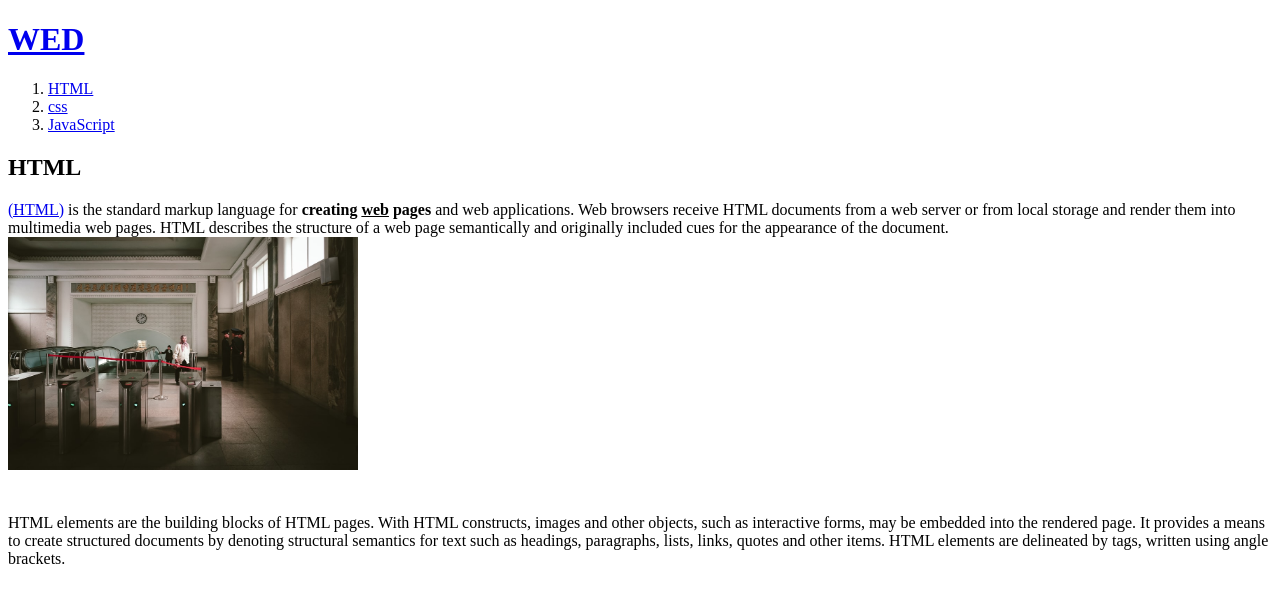
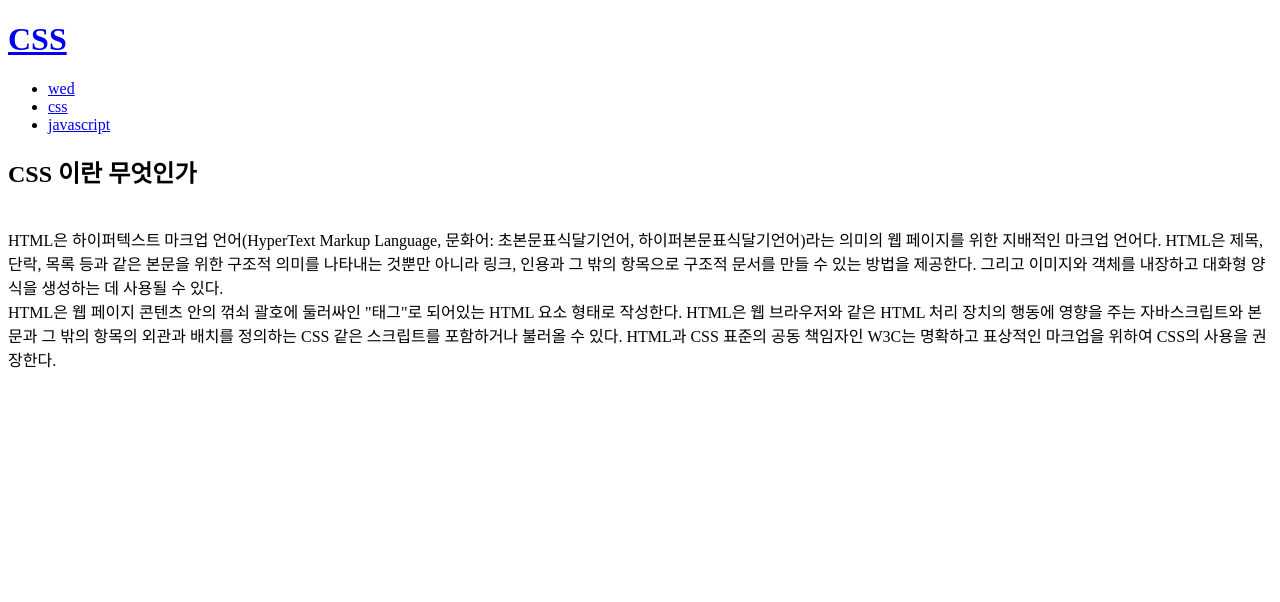
Before and after one commit to anso444/WEB2, a plain HTML site: page 2.html in a window 1280 px wide. Drawn offline with Linux system fonts and the light colour scheme.

Commit message:
Add files via upload

```diff
--- a/2.html
+++ b/2.html
@@ -1,27 +1,27 @@
-<!doctype html>
+<!DOCTYPE html>
+
 <html>
-<head>
-  <title>WEB1 - html</title>
-
-  <meta charset ="UTF-8">
-</head>
+ <head>
+<title>CSS</title>
+<meta charset="utf-8">
+  </head>
 
 <body>
-  <h1><a href="index.html">WED</a></h1>
-<ol>
-  <li><a href="1.html">HTML</a></li>
-  <li><a href="2.html">css</a></li>
-  <li><a href="3.html">JavaScript</a></li>
-</ol>
-<h2>HTML</h2>
-<p><a href="https://www.naver.com/"
-target="_blank" title=" naver specification"> (HTML)</a> is the standard markup language for <strong>creating <u>web</u> pages</strong> and
-web applications. Web browsers receive HTML documents from a web server or from local storage and render them into
- multimedia web pages. HTML describes the structure of a web page semantically and originally included cues for the
- appearance of the document.
-<img src="coding.jpg" width="350">
-</p><p style="margin-top:40px;">HTML elements are the building blocks of HTML pages. With HTML constructs,
-images and other objects, such as interactive forms, may be embedded into the rendered page. It provides
-a means to create structured documents by denoting structural semantics for text such as headings, paragraphs,
- lists, links, quotes and other items. HTML elements are delineated by tags, written using angle brackets.</p>
+<h1><a href="index.html"> CSS</a> </h1>
+          <ul>
+            <li><a href="1.html">wed</a></li>
+            <li><a href="2.html">css</a></li>
+            <li><a href="3.html">javascript</a></li>
+            </ul>
+<h2>CSS 이란 무엇인가 </h2>
+<br>HTML은 하이퍼텍스트 마크업 언어(HyperText Markup Language, 문화어:
+초본문표식달기언어, 하이퍼본문표식달기언어)라는 의미의 웹 페이지를 위한
+지배적인 마크업 언어다. HTML은 제목, 단락, 목록 등과 같은 본문을 위한 구조적 의미를 나타내는 것뿐만 아니라 링크,
+ 인용과 그 밖의 항목으로 구조적 문서를 만들 수 있는 방법을 제공한다. 그리고
+이미지와 객체를 내장하고 대화형 양식을 생성하는 데 사용될 수 있다. </br>HTML은
+  웹 페이지 콘텐츠 안의 꺾쇠 괄호에 둘러싸인 "태그"로 되어있는 HTML 요소 형태로   작성한다. HTML은 웹 브라우저와 같은 HTML 처리 장치의 행동에 영향을 주는 자바스크립트와
+ 본문과 그 밖의 항목의 외관과 배치를 정의하는 CSS 같은 스크립트를 포함하거나 불러올 수 있다.
+  HTML과 CSS 표준의 공동 책임자인 W3C는 명확하고 표상적인 마크업을 위하여 CSS의
+  사용을 권장한다.
+
 </body>
```
Also changed, not shown: 1.html (+23 -28 lines), 3.html (+23 -19 lines).
